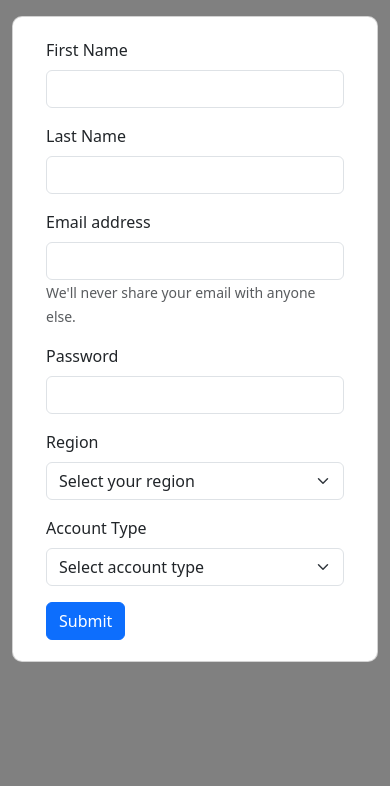
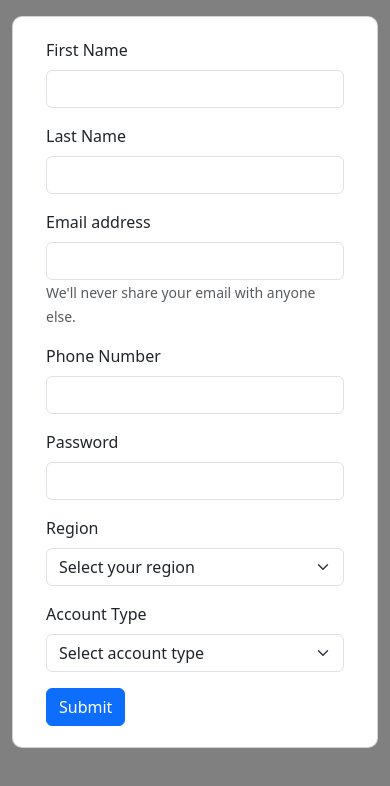
Before and after one commit to gutana/476Project, a React (Create React App) app in the folder ui/: page /signup in a window 390 px wide. Shown: the top 786 px of the page. Built offline with nearby package versions, Linux system fonts and the light colour scheme.

Commit message:
Added phone number to 'sign up' page, made it a requirement to sign up.

```diff
--- a/ui/src/api/mutations/userMutations.ts
+++ b/ui/src/api/mutations/userMutations.ts
@@ -40,6 +40,7 @@ export interface RegistrationRequest {
     LastName: string,
     Email: string,
     Password: string,
+    PhoneNumber: string,
     Region: Region,
     UserType: UserType
 }
@@ -52,6 +53,7 @@ export async function RegistrationMutation(regRequest: RegistrationRequest) {
             FirstName: regRequest.FirstName,
             LastName: regRequest.LastName,
             Email: regRequest.Email,
+            PhoneNumber: regRequest.PhoneNumber,
             Password: regRequest.Password,
             Region: regRequest.Region.toString(),
             UserType: regRequest.UserType.toString()
@@ -73,7 +75,7 @@ interface EditInformation {
     FirstName: string,
     LastName: string,
     Email: string,
-    PhoneNumber: string | undefined,
+    PhoneNumber: string,
     Region: Region,
 }
 
--- a/ui/src/components/BasicLayout.tsx
+++ b/ui/src/components/BasicLayout.tsx
@@ -14,7 +14,7 @@ export const BasicLayout = ({ children }: Props) => {
 
     return (
         <>
-            <div style={{ background: "grey", height: "100vh" }} >
+            <div style={{ background: "grey", minHeight: "100vh", height: "100%" }} >
                 <Container >
                     <Row className="justify-content-md-center">
                         <div style={{ "alignContent": "center", justifySelf: "center" }}>
--- a/ui/src/components/PhoneNumberFormat.tsx
+++ b/ui/src/components/PhoneNumberFormat.tsx
@@ -1,13 +1,10 @@
-export const formatPhoneNumber = (number: string | undefined) => {
+export const formatPhoneNumber = (number: string) => {
     if (number === undefined || number.length === 0) return number;
     return '(' + number.slice(0, 3) + ') ' + number.slice(3, 6) + "-" + number.slice(6);
 }
 
-export const formatPhoneNumberOnChange = (value: string, previous: string | undefined, lastChar: string) => {
-    if (value === undefined) return value;
-
-    let previousLength = previous?.length ? previous.length : 0
-    if (previousLength < value.length) {
+export const formatPhoneNumberOnChange = (value: string, previous: string, lastChar: string) => {
+    if (previous.length < value.length) {
         let lastChar = value.slice(-1);
         if (isNaN(Number(lastChar)) || lastChar === " ") {
             return previous;
@@ -29,7 +26,6 @@ export const formatPhoneNumberOnChange = (value: string, previous: string | unde
     return value;
 }
 
-export const sanitizeNumber = (number: string | undefined) => {
-    if (number === undefined) return;
+export const sanitizeNumber = (number: string) => {
     return number.replace(/[ ()-]/g, "")
 }
--- a/ui/src/models/user.ts
+++ b/ui/src/models/user.ts
@@ -5,7 +5,7 @@ export interface User {
     userType: UserType,
     id: string,
     email: string,
-    phoneNumber?: string,
+    phoneNumber: string,
 }
 
 export enum Region {
--- a/ui/src/pages/Edit/index.tsx
+++ b/ui/src/pages/Edit/index.tsx
@@ -14,8 +14,8 @@ export default function Edit() {
     const [firstName, setFirstName] = useState("");
     const [lastName, setLastName] = useState("");
     const [email, setEmail] = useState("");
-    const [phoneNumber, setPhoneNumber] = useState<string | undefined>();
-    const [region, setRegion] = useState<Region | string | undefined>();
+    const [phoneNumber, setPhoneNumber] = useState<string>("");
+    const [region, setRegion] = useState<Region | string>("");
     const [last, setLast] = useState("");
     const [isLoading, setLoading] = useState(false);
 
@@ -25,7 +25,7 @@ export default function Edit() {
             setTimeout(() => window.location.reload(), 2000);
         },
         onError: (data, variables, context) => {
-            console.error("Data: ", data, "Varaibles: ", variables, "Context: ", context);
+            console.error("Data: ", data, "Variables: ", variables, "Context: ", context);
             setLoading(false);
             editMutation.reset();
         }
@@ -34,18 +34,20 @@ export default function Edit() {
     const handleSubmit = (e: any) => {
         e.preventDefault();
         let sanitizedNumber = sanitizeNumber(phoneNumber);
-        let newVals = [firstName, lastName, email, sanitizedNumber, region];
-        let oldVals = [user?.firstName, user?.lastName, user?.email, user?.phoneNumber, stringToRegion(user?.region)];
+        let realRegion = stringToRegion(region);
+
+        if (!user) {
+            window.location.href = "/";
+            return;
+        }
+
+        let newVals = [firstName, lastName, email, sanitizedNumber, realRegion];
+        let oldVals = [user.firstName, user.lastName, user.email, user.phoneNumber, stringToRegion(user.region)];
         if (newVals.toString() === oldVals.toString()) return;
 
         if (sanitizedNumber && sanitizedNumber.length !== 10) {
             alert("Phone number has to be 10 digits!")
             return;
-        }
-
-        let realRegion = stringToRegion(region);
-        if (realRegion === undefined) {
-            realRegion = Region.Regina;
         }
 
         setLoading(true);
@@ -64,7 +66,7 @@ export default function Edit() {
         setPhoneNumber(e.target.value);
     }
 
-    const stringToRegion = (region: string | Region | undefined) => {
+    const stringToRegion = (region: string | Region) => {
         if (!(typeof region === "string")) {
             return region;
         }
--- a/ui/src/pages/SignUp/index.tsx
+++ b/ui/src/pages/SignUp/index.tsx
@@ -7,9 +7,12 @@ import { LoadingSpinner } from "../../components/LoadingSpinner";
 import { Alert, Form } from "react-bootstrap";
 import { InformationModal } from "../../components/InformationModal";
 import { Region, UserType } from "../../models/user";
+import { formatPhoneNumberOnChange, sanitizeNumber } from "../../components/PhoneNumberFormat";
 
 export default function SignUp() {
     const navigate = useNavigate();
+    const [phoneNumber, setPhoneNumber] = useState<string>("");
+    const [last, setLast] = useState("");
     const [showModal, setShowModal] = useState(false);
     const [errorMessage, setErrorMessage] = useState<string | null>(null);
 
@@ -27,13 +30,19 @@ export default function SignUp() {
 
     const handleSubmit = (event: any) => {
         event.preventDefault();
+        let sanitizedNumber = sanitizeNumber(phoneNumber);
+        if (sanitizedNumber.length !== 10) {
+            setErrorMessage("Invalid Phone Number!")
+            return;
+        }
         let data = {
             FirstName: event.target[0].value,
             LastName: event.target[1].value,
             Email: event.target[2].value,
-            Password: event.target[3].value,
-            Region: event.target[4].value,
-            UserType: event.target[5].value
+            PhoneNumber: sanitizedNumber,
+            Password: event.target[4].value,
+            Region: event.target[5].value,
+            UserType: event.target[6].value
         }
 
         if (data.Region === "-1" || data.UserType === "-1") {
@@ -42,6 +51,12 @@ export default function SignUp() {
         }
 
         registrationMutation.mutate(data);
+    }
+
+    const onNumberChange = (e: any) => {
+        e.target.value = formatPhoneNumberOnChange(e.target.value, phoneNumber, last);
+        setLast(e.target.value.slice(-1) ? e.target.value.slice(-1) : "");
+        setPhoneNumber(e.target.value);
     }
 
     const handleClose = () => {
@@ -74,6 +89,11 @@ export default function SignUp() {
                         <Form.Text id="emailHelp" muted>
                             We'll never share your email with anyone else.
                         </Form.Text>
+                    </Form.Group>
+
+                    <Form.Group className="mb-3" controlId="phoneNumber">
+                        <Form.Label>Phone Number</Form.Label>
+                        <Form.Control type="text" required value={phoneNumber} onChange={onNumberChange} />
                     </Form.Group>
 
                     <Form.Group className="mb-3" controlId="password">
```
Also changed, not shown: 2 other files (tests, documents, lock files or other folders).
